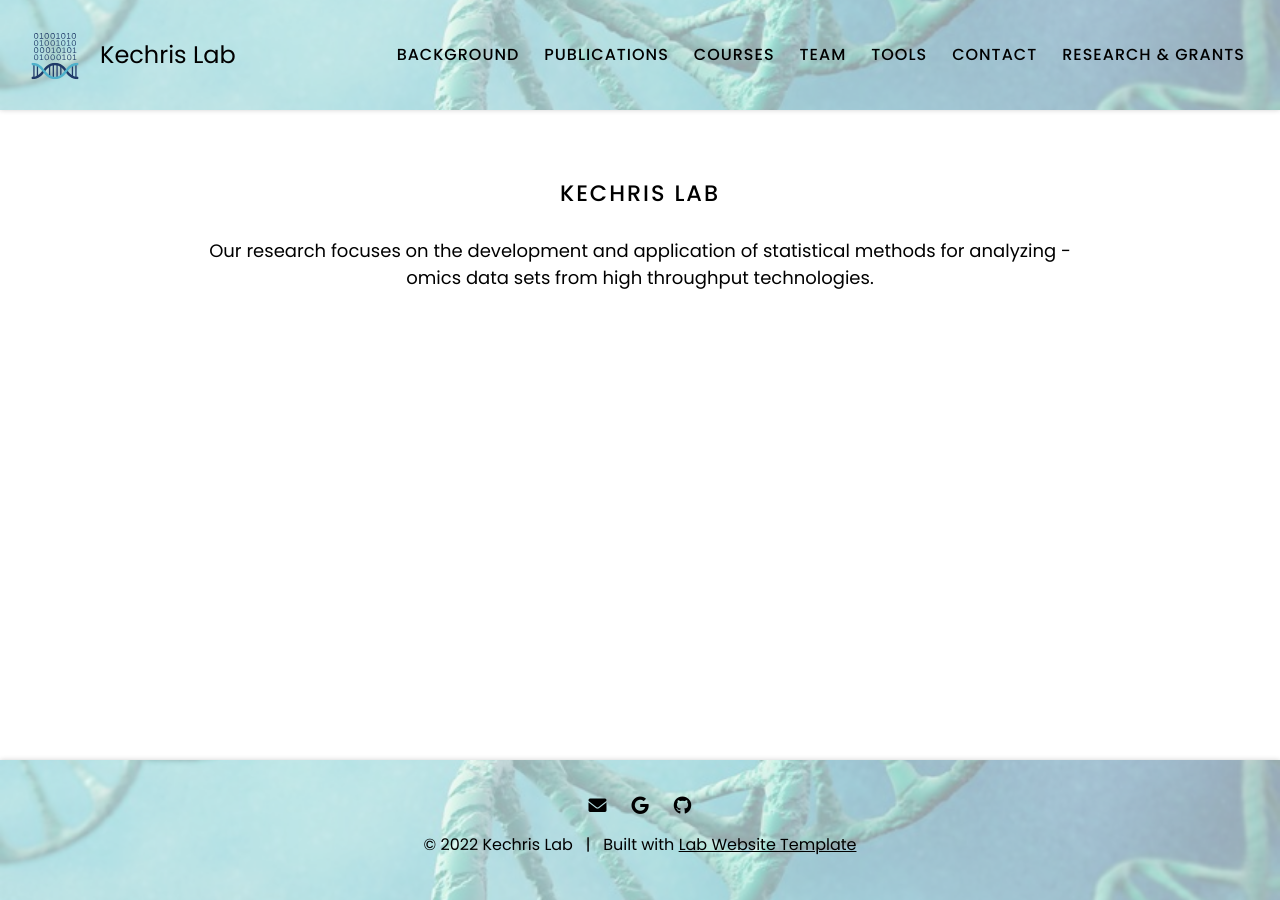
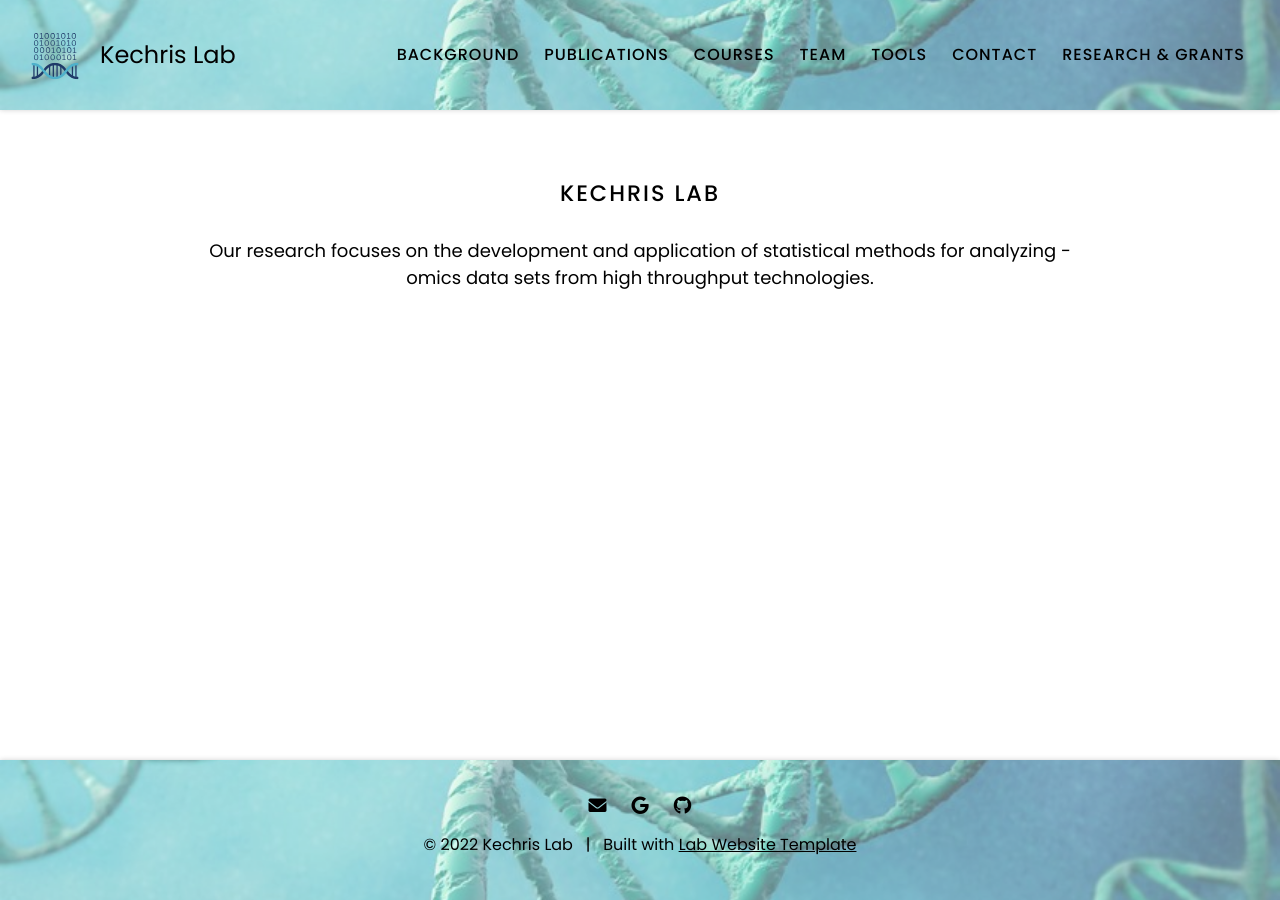
Before and after one commit to KechrisLab/kechrislab.github.io, a Jekyll site: the page built from index.md, in a window 1280 px wide. Built offline with Jekyll 4.4.1, drawn with Linux system fonts in a browser that asks for light colours.

Commit message:
Update background.scss

```diff
--- a/css/background.scss
+++ b/css/background.scss
@@ -20,7 +20,7 @@
     background-size: cover;
     background-repeat: no-repeat;
     background-position: 50% 50%;
-    opacity: 0.4;
+    opacity: 0.6;
     // filter: blur(5px);
     z-index: -1;
   }
```
